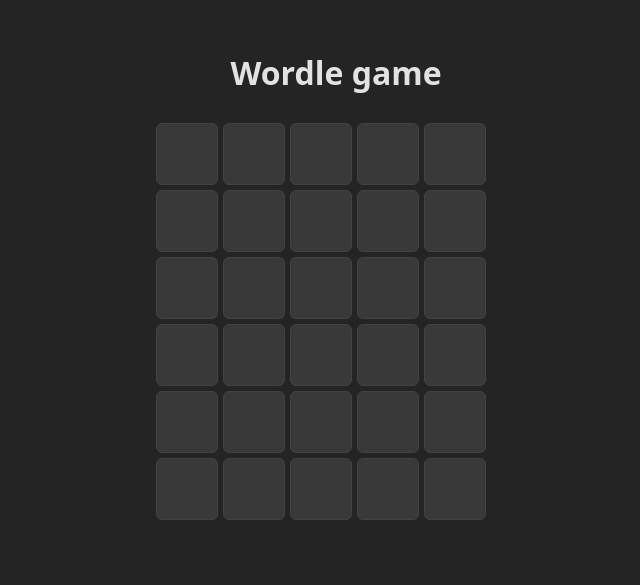
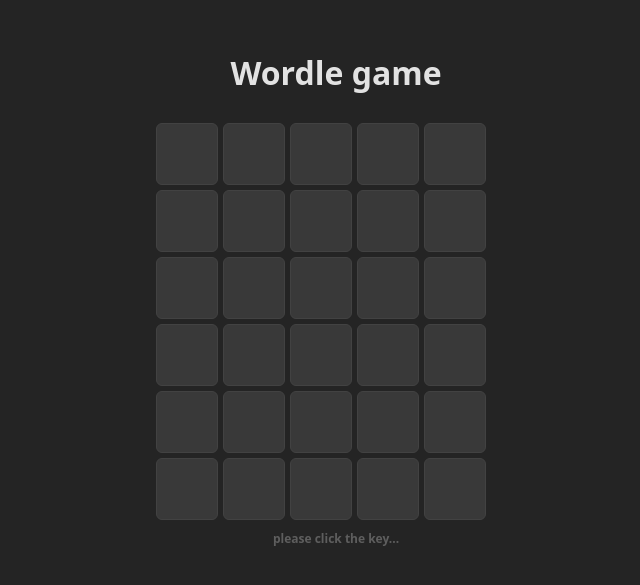
Before and after one commit to mariusz4044/wordle-game, a React (Vite) app: page / in a window 1280 px wide. Shown: the part 177-762 px from the top of the page, without its empty margins (304-944 px from the left). Built offline with nearby package versions, Linux system fonts and the light colour scheme; no server answers.

Commit message:
Update readme and css

```diff
--- a/src/assets/index.css
+++ b/src/assets/index.css
@@ -64,6 +64,11 @@ body {
   opacity: 0.1;
 }
 
+#game-box h2 {
+  font-size: 12px;
+  opacity: 0.3;
+}
+
 .reset-btn {
   margin-top: 20px;
   width: 90%;
--- a/src/views/App.tsx
+++ b/src/views/App.tsx
@@ -1,5 +1,5 @@
 import "../assets/App.css";
-import { useEffect, useReducer, useRef, useState } from "react";
+import { useEffect, useReducer, useRef } from "react";
 import Board from "../components/Board";
 import { ConfigContext, defaultConfig } from "../assets/ConfigContext.tsx";
 import { BoardReducer } from "../assets/BoardReducer.ts";
@@ -32,7 +32,7 @@ function App() {
 
   const endStatisExist = !!wordsArray.find((item) => item.status === "endgame");
   const emptyFields =
-    wordsArray.filter((item) => item.char !== null).length - 30;
+    30 - wordsArray.filter((item) => item.char !== null).length;
 
   let gamesIsEnd = false;
 
@@ -94,6 +94,7 @@ function App() {
           ) : (
             ""
           )}
+          {emptyFields === 30 ? <h2>please click the key...</h2> : ""}
         </ConfigContext.Provider>
       </div>
     </>
```
Also changed, not shown: 1 other file (tests, documents, lock files or other folders).
